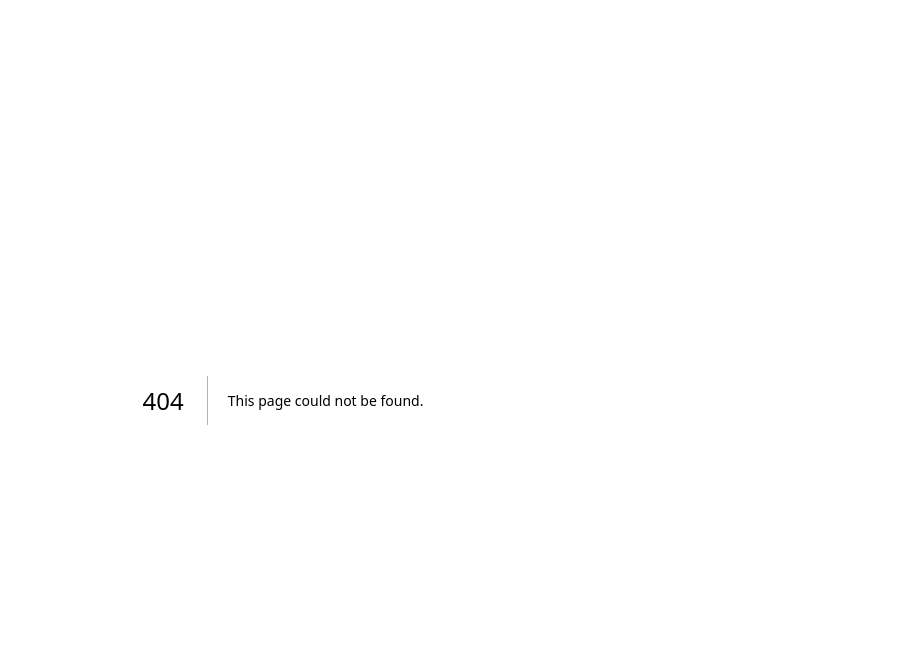
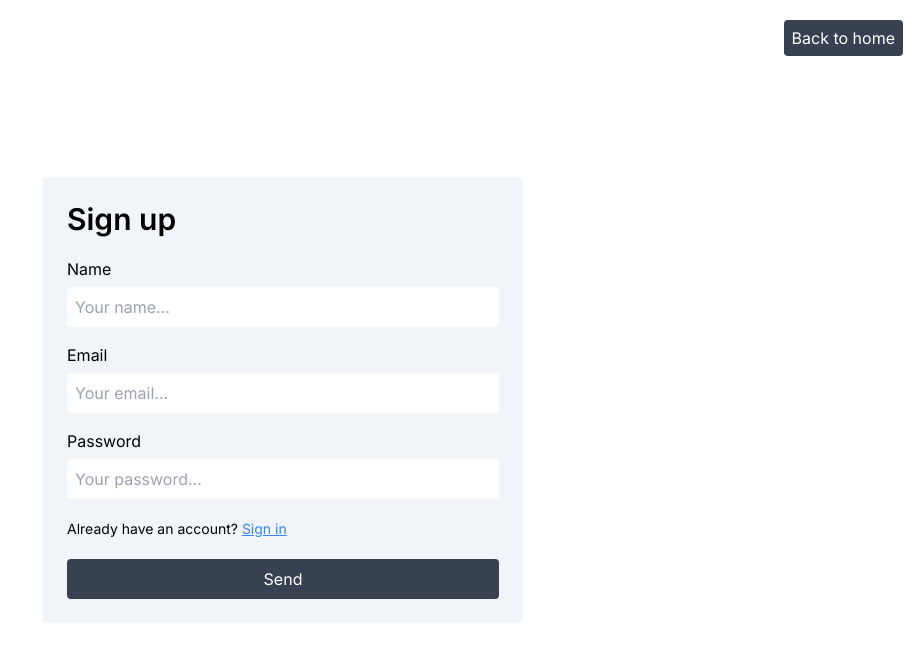
Before and after one commit to sergiopmdeveloper/link-loom, a Next.js app: page /sign-up in a window 1280 px wide. Before the commit this address had no page. Shown: the top 662 px of the page, without its empty margins (357-1280 px from the left). Built offline with nearby package versions, Linux system fonts and the light colour scheme.

Commit message:
feat: implement UI of the sign up form

```diff
--- a/package.json
+++ b/package.json
@@ -22,6 +22,8 @@
     "eslint": "^8",
     "eslint-config-next": "14.1.0",
     "postcss": "^8",
+    "prettier": "^3.2.5",
+    "prettier-plugin-tailwindcss": "^0.5.11",
     "prisma": "^5.10.2",
     "tailwindcss": "^3.3.0",
     "typescript": "^5"
--- /dev/null
+++ b/src/app/sign-in/page.tsx
@@ -0,0 +1,7 @@
+/**
+ * Sign-in page component.
+ * @returns The component.
+ */
+export default function Page() {
+  return <h1>Sign in page</h1>;
+}
--- /dev/null
+++ b/src/app/sign-up/page.tsx
@@ -0,0 +1,73 @@
+import Link from 'next/link';
+
+/**
+ * Sign-up page component.
+ * @returns The component.
+ */
+export default function Page() {
+  return (
+    <main className='relative flex h-screen w-screen items-center justify-center'>
+      <Link
+        className='absolute right-5 top-5 rounded bg-gray-700 px-2 py-1.5 text-white hover:brightness-125'
+        href='/'
+      >
+        Back to home
+      </Link>
+      <div className='w-[30rem] rounded bg-slate-100 p-6'>
+        <h1 className='mb-5 text-3xl font-semibold'>Sign up</h1>
+        <form className='flex flex-col'>
+          <div className='flex flex-col gap-4'>
+            <div className='flex flex-col gap-1.5'>
+              <label htmlFor='name'>Name</label>
+              <input
+                className='rounded px-2 py-2'
+                type='text'
+                name='name'
+                id='name'
+                placeholder='Your name...'
+                autoComplete='username'
+              />
+            </div>
+            <div className='flex flex-col gap-1.5'>
+              <label htmlFor='email'>Email</label>
+              <input
+                className='rounded px-2 py-2'
+                type='text'
+                name='email'
+                id='email'
+                placeholder='Your email...'
+                autoComplete='email'
+              />
+            </div>
+            <div className='flex flex-col gap-1.5'>
+              <label htmlFor='password'>Password</label>
+              <input
+                className='rounded px-2 py-2'
+                type='password'
+                name='password'
+                id='password'
+                placeholder='Your password...'
+                autoComplete='current-password'
+              />
+            </div>
+          </div>
+          <span className='mt-5 text-sm'>
+            Already have an account?{' '}
+            <Link
+              className='cursor-pointer text-blue-500 underline'
+              href='/sign-in'
+            >
+              Sign in
+            </Link>
+          </span>
+          <button
+            className='mt-5 rounded bg-gray-700 py-2 text-white hover:brightness-125'
+            type='submit'
+          >
+            Send
+          </button>
+        </form>
+      </div>
+    </main>
+  );
+}
```
Also changed, not shown: 2 other files (tests, documents, lock files or other folders).
